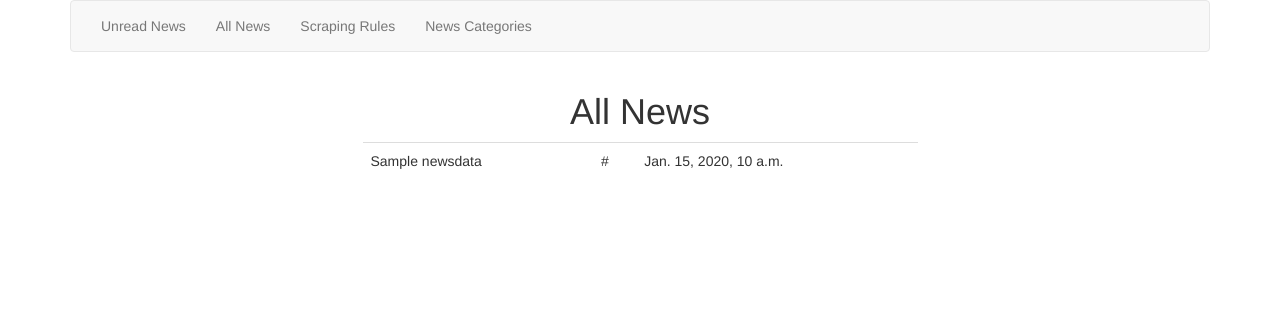
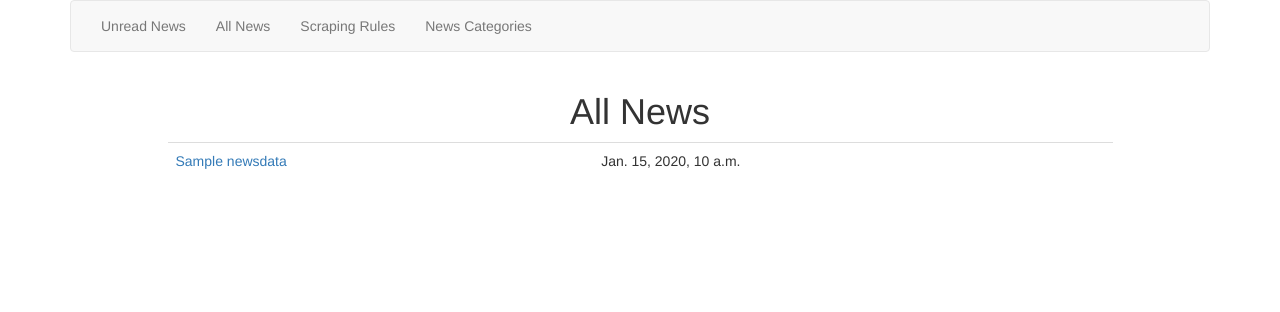
Before and after one commit to gn01842919/my_focus_news, a Django app: page /news/all/ in a window 1280 px wide. Shown: the top 312 px of the page. Run offline with Django 3.2, Linux system fonts and the light colour scheme; tables that the repository leaves empty hold one stand-in row (values such as "Sample post"); some libraries are stand-ins or nearby versions.

Commit message:
Adjust CSS

```diff
--- a/shownews/templates/base.html
+++ b/shownews/templates/base.html
@@ -36,12 +36,11 @@
     </div>
 
     <div class="row">
-        <div class="col-md-6 col-md-offset-3">
+        <div class="col-md-10 col-md-offset-1">
             {% block table %}
             {% endblock %}
         </div>
     </div>
 </div>
 </body>
-
 </html>
--- a/shownews/templates/news.html
+++ b/shownews/templates/news.html
@@ -6,8 +6,9 @@
     <table id="id_news_table" class="table">
         {% for news in news_set %}
             <tr>
-                <td class='news_title'>{{ news.title }}</td>
-                <td class='news_url'>{{ news.url }}</td>
+                <td class='news_title'>
+                    <a href='{{ news.url }}'>{{ news.title }}</a>
+                </td>
                 <td class='news_date'>{{ news.time }}</td>
             </tr>
         {% endfor %}
```
